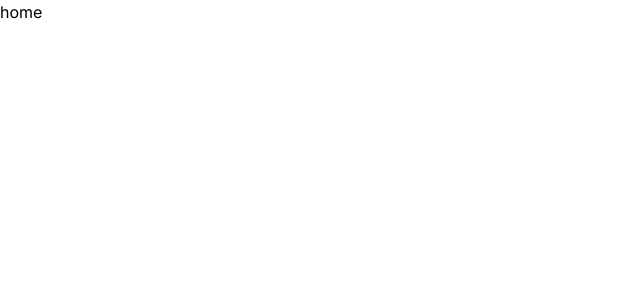
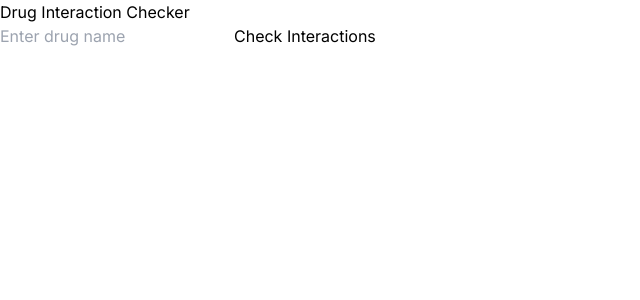
Before and after one commit to Yashwanth-Chandrakumar/Gemini-Api-Contest, a Next.js app in the folder vdoc/vdoc/: page /home in a window 1280 px wide. Shown: the top 300 px of the page, without its empty margins (0-640 px from the left). Built offline with nearby package versions, Linux system fonts and the light colour scheme.

Commit message:
gemini commit

```diff
--- a/vdoc/vdoc/components/Home.tsx
+++ b/vdoc/vdoc/components/Home.tsx
@@ -1,8 +1,66 @@
+"use client"
+import { GoogleGenerativeAI } from '@google/generative-ai';
+import React, { useState } from 'react';
 
-const Home = () => {
+// Use environment variable for API key
+const genAI = new GoogleGenerativeAI("AIzaSyBr4esIdyu9KU9SM1pn541AnaPvidjN0JI");
+const model = genAI.getGenerativeModel({
+  model: "gemini-1.5-flash",
+});
+
+const generationConfig = {
+  temperature: 1,
+  topP: 1,
+  topK: undefined,
+  maxOutputTokens: 8192,
+  responseMimeType: "text/plain",
+};
+
+const Home: React.FC = () => {
+  const [drugName, setDrugName] = useState('');
+  const [result, setResult] = useState('');
+
+  const handleSubmit = async (e: React.FormEvent) => {
+    e.preventDefault();
+    try {
+      const parts = [
+        {text: "Drug name: give the complete drug interaction and primary use of Warfarin"},
+        {text: "Drug interaction: **Drug Name:** Warfarin\n\n**Primary Use:** Anticoagulant (prevents blood clots)\n\n**Drug Interactions:**\n\n* **Antibiotics:**\n    * **Rifampin:** Decreases warfarin effectiveness\n    * **Ciprofloxacin:** Increases warfarin effectiveness\n* **NSAIDs (Pain Relievers):**\n    * **Aspirin, Ibuprofen:** Increase warfarin effectiveness\n* **Other Anticoagulants:**\n    * **Heparin:** Additive anticoagulant effect\n* **Antidepressants:**\n    * **Fluoxetine:** Increases warfarin effectiveness\n* **Anticonvulsants:**\n    * **Carbamazepine:** Decreases warfarin effectiveness\n* **Antivirals:**\n    * **Ritonavir:** Increases warfarin effectiveness\n* **Herbal Supplements:**\n    * **Ginkgo biloba:** Increases bleeding risk\n    * **Garlic:** May increase anticoagulant effect\n* **Foods:**\n    * **Leafy green vegetables (e.g., spinach, kale):** High in vitamin K, which can reduce warfarin effectiveness"},
+        {text: `Drug name: ${drugName}`},
+        {text: "Drug interaction: "},
+      ];
+      const response = await model.generateContent({
+        contents: [{ role: "user", parts }],
+        generationConfig,
+      });
+      setResult(response.response.text());
+    } catch (error) {
+      console.error('Error:', error);
+      setResult('An error occurred while fetching the drug interaction information.');
+    }
+  };
+
   return (
-    <div>home</div>
-  )
-}
+    <div>
+      <h1>Drug Interaction Checker</h1>
+      <form onSubmit={handleSubmit}>
+        <input
+          type="text"
+          value={drugName}
+          onChange={(e) => setDrugName(e.target.value)}
+          placeholder="Enter drug name"
+          required
+        />
+        <button type="submit">Check Interactions</button>
+      </form>
+      {result && (
+        <div>
+          <h2>Result:</h2>
+          <pre>{result}</pre>
+        </div>
+      )}
+    </div>
+  );
+};
 
-export default Home
+export default Home;
```
Also changed, not shown: vdoc/vdoc/package.json (+6 -5 lines), 1 other file (tests, documents, lock files or other folders).
